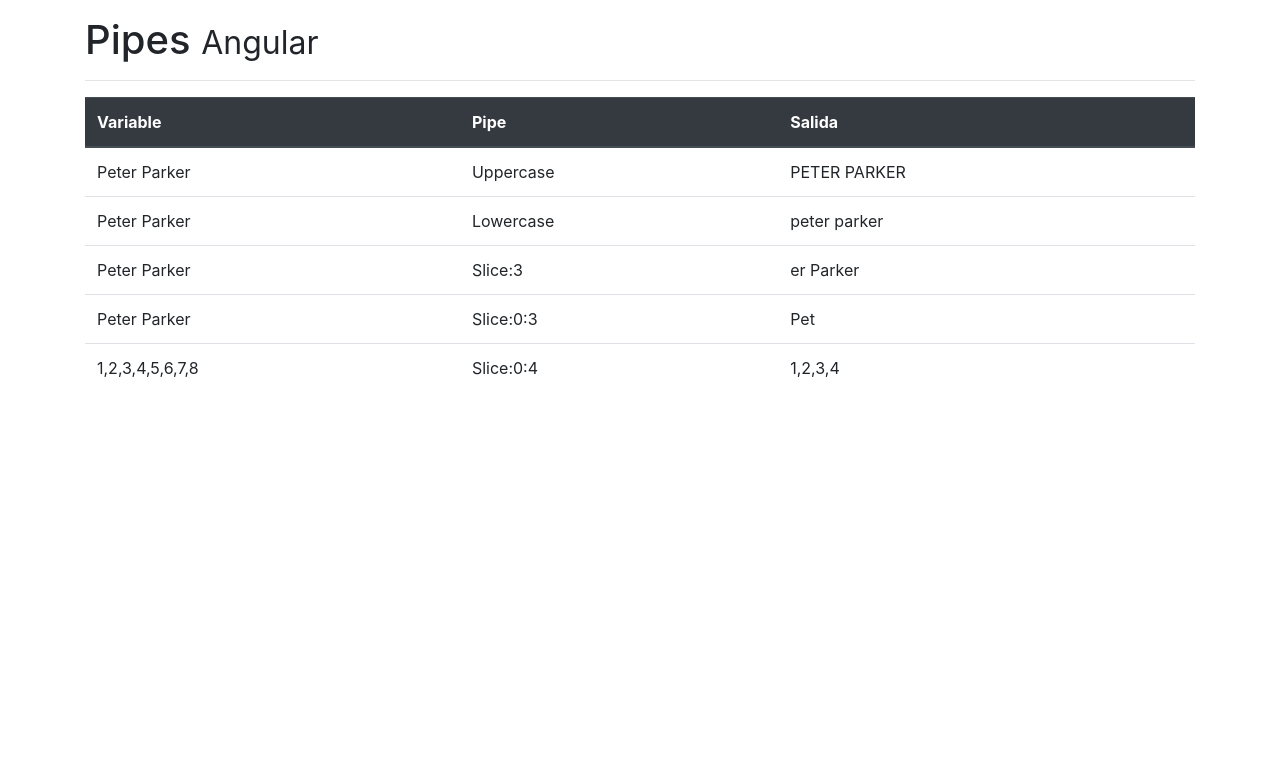
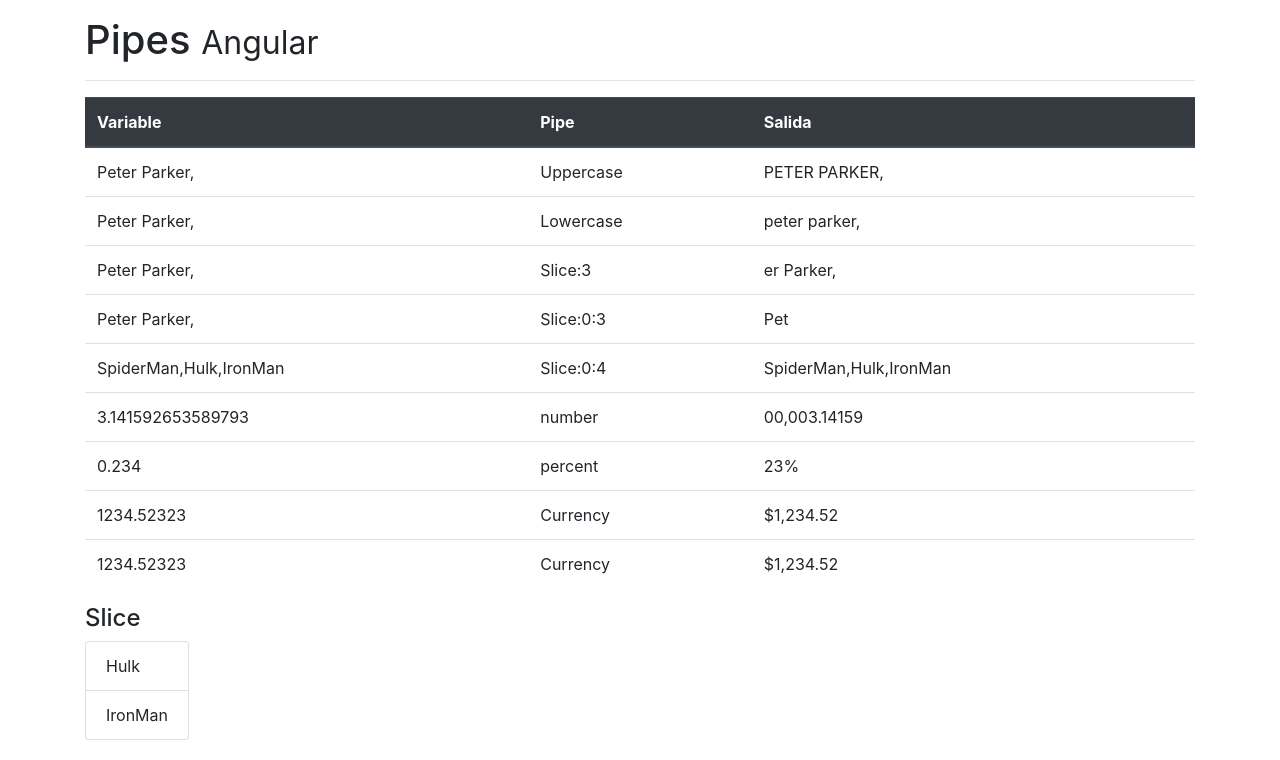
Before and after one commit to Jeor11/Pipes, an Angular app: page / in a window 1280 px wide. Shown: the top 760 px of the page. Built offline with nearby package versions, Linux system fonts and the light colour scheme.

Commit message:
nuevos pipes

```diff
--- a/src/app/app.component.html
+++ b/src/app/app.component.html
@@ -33,12 +33,40 @@
                         <td>{{ nombre | slice:0:3 }}</td>
                     </tr>
                     <tr>
-                        <td>{{ arreglo }}</td>
+                        <td>{{ personajes }}</td>
                         <td>Slice:0:4</td>
-                        <td>{{ arreglo | slice:0:4 }}</td>
+                        <td>{{ personajes | slice:0:4 }}</td>
                     </tr>
+                    <tr>
+                        <td>{{PI }}</td>
+                        <td>number</td>
+                        <td>{{ PI | number:'5.0-5' }}</td>
+                    </tr>
+                    <tr>
+                        <td>{{ Porcentaje }}</td>
+                        <td>percent</td>
+                        <td>{{ Porcentaje | percent }}
+                        </td>
+                    </tr>
+                    <tr>
+                        <td>{{ Salario }}</td>
+                        <td>Currency</td>
+                        <td>{{ Salario | currency }}</td>
+                    </tr>
+                    <tr>
+                        <td>{{ Salario }}</td>
+                        <td>Currency</td>
+                        <td>{{ Salario | currency:'MXN':'symbol-narrow':'2.0-2' }}</td>
+                    </tr>
+
                 </tbody>
             </table>
         </div>
     </div>
+    <h4>Slice</h4>
+    <table>
+        <ul class="list-group">
+            <li *ngFor="let personaje of personajes | slice:1:3" class="list-group-item">{{ personaje }}</li>
+        </ul>
+    </table>
 </div>
--- a/src/app/app.component.ts
+++ b/src/app/app.component.ts
@@ -6,6 +6,9 @@
   styleUrls: ['./app.component.css']
 })
 export class AppComponent {
-nombre = 'Peter Parker';
-arreglo = [1, 2, 3, 4, 5, 6, 7, 8];
+nombre = 'Peter Parker,';
+personajes = [ 'SpiderMan', 'Hulk', 'IronMan'];
+PI: number = Math.PI;
+Porcentaje = 0.234;
+Salario = 1234.52323;
 }
```
